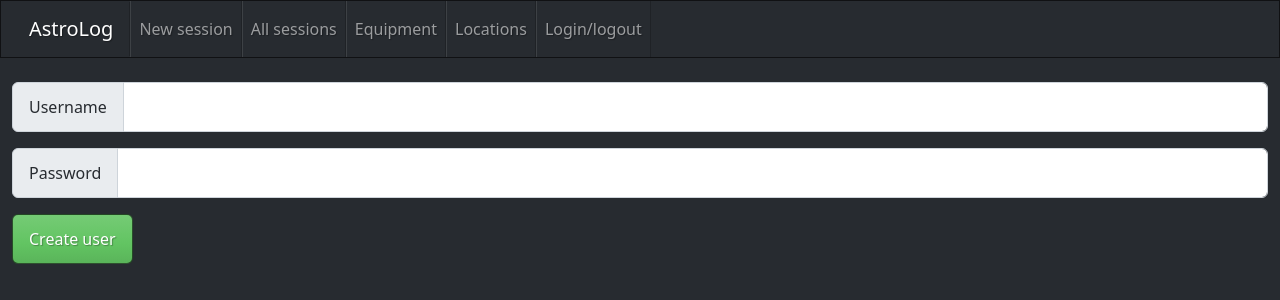
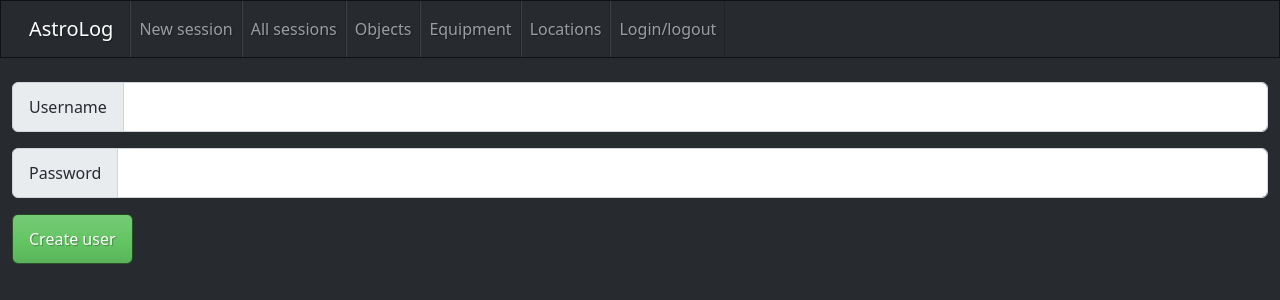
Before and after one commit to DanielAndreasen/astro-log, a Flask app: page /create_user in a window 1280 px wide. Shown: the top 300 px of the page. Run offline with Flask 3, Linux system fonts and the light colour scheme; some libraries are stand-ins or nearby versions.

Commit message:
Add tab for objects

```diff
--- a/src/astrolog/web/templates/template.html
+++ b/src/astrolog/web/templates/template.html
@@ -51,6 +51,9 @@
                 <a class="nav-link" href="{{url_for('all_sessions')}}">All sessions</a>
               </li>
               <li class="nav-item">
+                <a class="nav-link" href="{{url_for('objects')}}">Objects</a>
+              </li>
+              <li class="nav-item">
                 <a class="nav-link" href="{{url_for('equipments')}}">Equipment</a>
               </li>
               <li class="nav-item">
```
